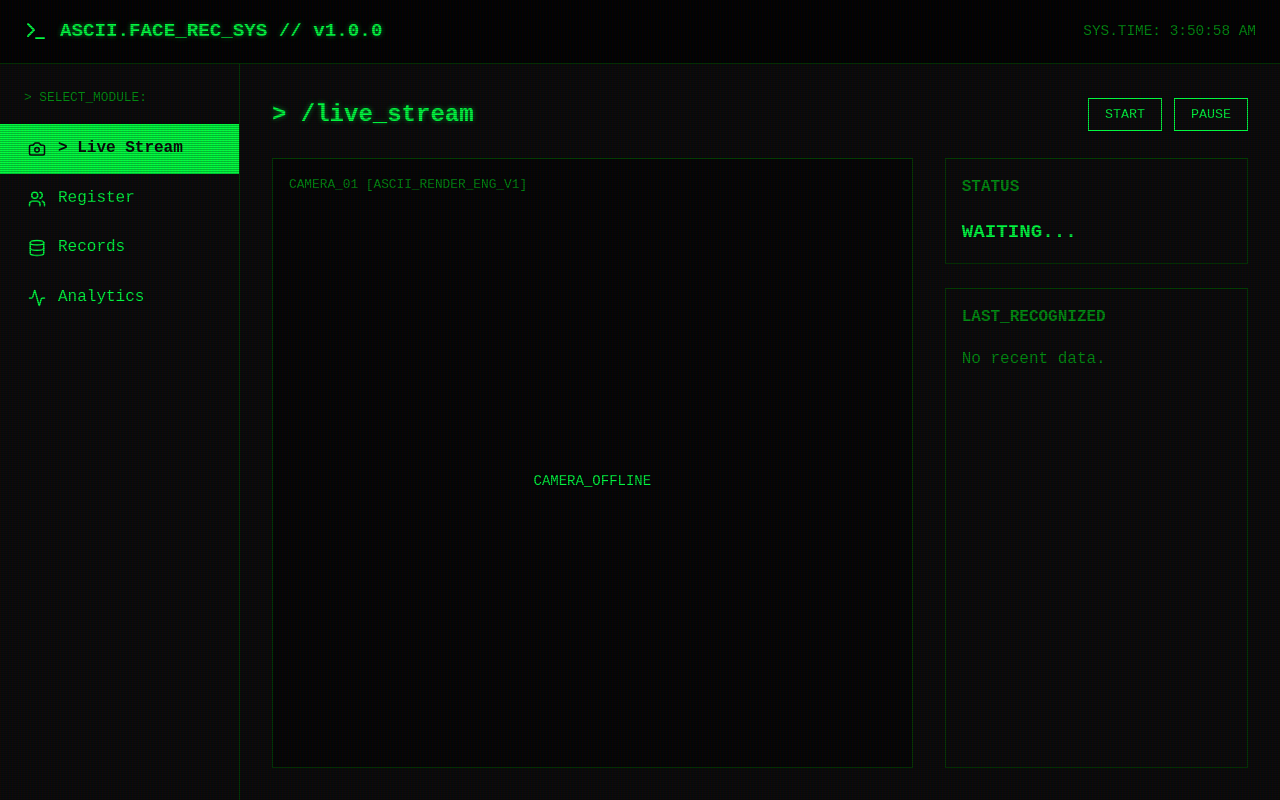
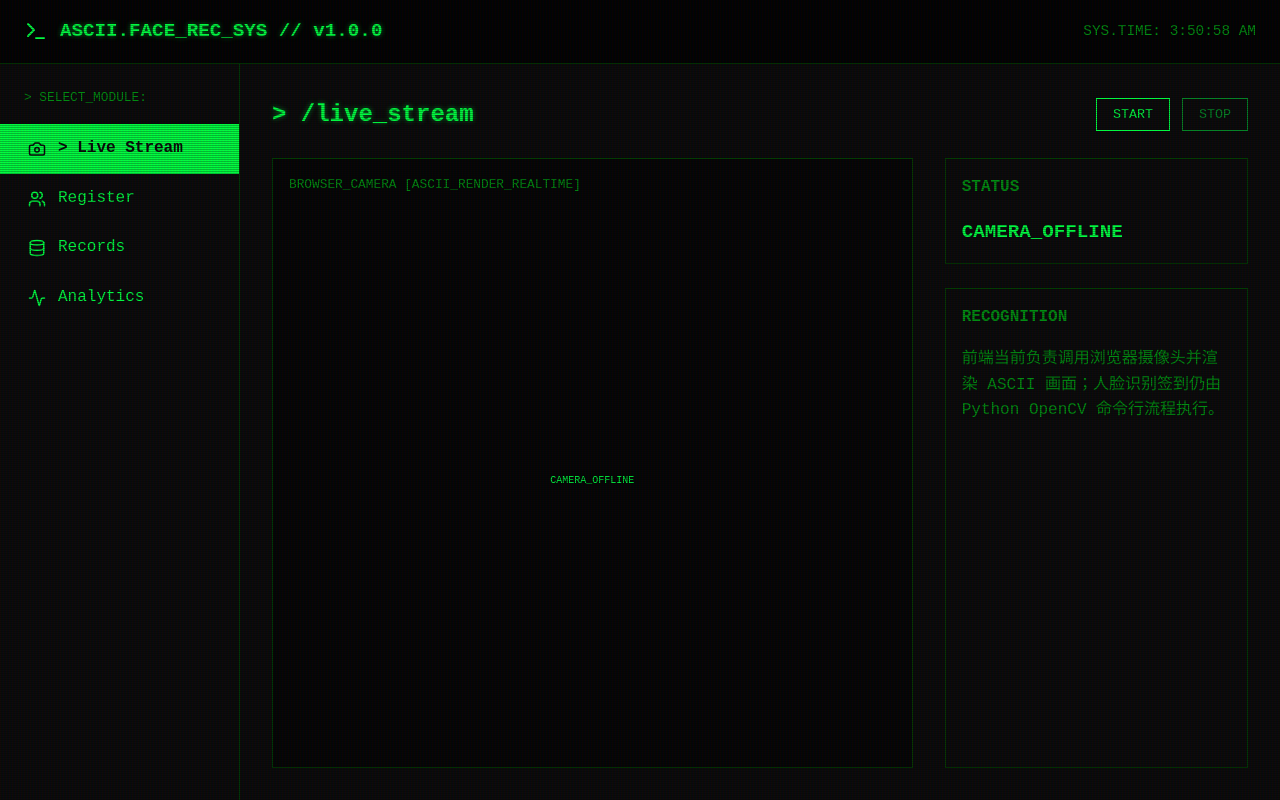
Before and after one commit to TUNTIANHAMMA-2/FinalExams, a React (Vite) app in the folder python-ai-course/frontend/: page /live in a window 1280 px wide. Built offline with nearby package versions, Linux system fonts and the light colour scheme.

Commit message:
Enable browser camera ASCII preview

```diff
--- a/python-ai-course/frontend/src/pages/LiveAttendance.tsx
+++ b/python-ai-course/frontend/src/pages/LiveAttendance.tsx
@@ -1,71 +1,145 @@
-import React, { useState, useEffect } from 'react';
+import React, { useEffect, useRef, useState } from 'react';
 
-const mockAsciiFrames = [
-  `
-  @@@@@@@@@@@@@@@@@@@@
-  @@@@@@@@....@@@@@@@@
-  @@@@@..........@@@@@
-  @@@@....++++....@@@@
-  @@@...++++++++...@@@
-  @@...++++++++++...@@
-  @@...++++++++++...@@
-  @@@...++++++++...@@@
-  @@@@....++++....@@@@
-  @@@@@..........@@@@@
-  @@@@@@@@....@@@@@@@@
-  @@@@@@@@@@@@@@@@@@@@
-  `,
-  `
-  @@@@@@@@@@@@@@@@@@@@
-  @@@@@@@......@@@@@@@
-  @@@@............@@@@
-  @@@......++......@@@
-  @@....++++++++....@@
-  @...++++++++++++...@
-  @...++++++++++++...@
-  @@....++++++++....@@
-  @@@......++......@@@
-  @@@@............@@@@
-  @@@@@@@......@@@@@@@
-  @@@@@@@@@@@@@@@@@@@@
-  `
-];
+const ASCII_CHARS = '@#S%?*+;:,. ';
+const ASCII_WIDTH = 96;
+const FRAME_INTERVAL_MS = 80;
+
+type StreamStatus = 'idle' | 'starting' | 'running' | 'error';
+
+function frameToAscii(video: HTMLVideoElement, canvas: HTMLCanvasElement) {
+  const videoWidth = video.videoWidth;
+  const videoHeight = video.videoHeight;
+
+  if (!videoWidth || !videoHeight) {
+    return 'WAITING_FOR_CAMERA_FRAME';
+  }
+
+  const aspectRatio = videoHeight / videoWidth;
+  const width = ASCII_WIDTH;
+  const height = Math.max(1, Math.round(width * aspectRatio * 0.46));
+  const context = canvas.getContext('2d');
+
+  if (!context) {
+    return 'CANVAS_CONTEXT_UNAVAILABLE';
+  }
+
+  canvas.width = width;
+  canvas.height = height;
+  context.drawImage(video, 0, 0, width, height);
+
+  const { data } = context.getImageData(0, 0, width, height);
+  const lines: string[] = [];
+
+  for (let y = 0; y < height; y += 1) {
+    let line = '';
+    for (let x = 0; x < width; x += 1) {
+      const offset = (y * width + x) * 4;
+      const red = data[offset];
+      const green = data[offset + 1];
+      const blue = data[offset + 2];
+      const brightness = red * 0.299 + green * 0.587 + blue * 0.114;
+      const charIndex = Math.min(
+        ASCII_CHARS.length - 1,
+        Math.floor((brightness / 255) * (ASCII_CHARS.length - 1)),
+      );
+      line += ASCII_CHARS[charIndex];
+    }
+    lines.push(line);
+  }
+
+  return lines.join('\n');
+}
 
 const LiveAttendance: React.FC = () => {
-  const [frameIndex, setFrameIndex] = useState(0);
-  const [isRunning, setIsRunning] = useState(false);
-  const [status, setStatus] = useState<'idle' | 'recognizing' | 'success' | 'unknown'>('idle');
-  const [recognizedUser, setRecognizedUser] = useState<string | null>(null);
+  const videoRef = useRef<HTMLVideoElement | null>(null);
+  const canvasRef = useRef<HTMLCanvasElement | null>(null);
+  const streamRef = useRef<MediaStream | null>(null);
+  const intervalRef = useRef<number | null>(null);
+
+  const [status, setStatus] = useState<StreamStatus>('idle');
+  const [asciiFrame, setAsciiFrame] = useState('CAMERA_OFFLINE');
+  const [errorMessage, setErrorMessage] = useState('');
+
+  const stopCamera = () => {
+    if (intervalRef.current !== null) {
+      window.clearInterval(intervalRef.current);
+      intervalRef.current = null;
+    }
+
+    streamRef.current?.getTracks().forEach((track) => track.stop());
+    streamRef.current = null;
+
+    if (videoRef.current) {
+      videoRef.current.srcObject = null;
+    }
+
+    setStatus('idle');
+    setAsciiFrame('CAMERA_OFFLINE');
+  };
+
+  const startCamera = async () => {
+    if (!navigator.mediaDevices?.getUserMedia) {
+      setStatus('error');
+      setErrorMessage('当前浏览器不支持摄像头 API');
+      return;
+    }
+
+    try {
+      setStatus('starting');
+      setErrorMessage('');
+
+      const stream = await navigator.mediaDevices.getUserMedia({
+        video: {
+          width: { ideal: 640 },
+          height: { ideal: 480 },
+          facingMode: 'user',
+        },
+        audio: false,
+      });
+
+      streamRef.current = stream;
+
+      if (!videoRef.current || !canvasRef.current) {
+        throw new Error('视频渲染节点未初始化');
+      }
+
+      videoRef.current.srcObject = stream;
+      await videoRef.current.play();
+
+      setStatus('running');
+      intervalRef.current = window.setInterval(() => {
+        if (videoRef.current && canvasRef.current) {
+          setAsciiFrame(frameToAscii(videoRef.current, canvasRef.current));
+        }
+      }, FRAME_INTERVAL_MS);
+    } catch (error) {
+      stopCamera();
+      setStatus('error');
+      setErrorMessage(error instanceof Error ? error.message : '摄像头启动失败');
+    }
+  };
 
   useEffect(() => {
-    let interval: ReturnType<typeof setInterval>;
-    if (isRunning) {
-      interval = setInterval(() => {
-        setFrameIndex((prev) => (prev + 1) % mockAsciiFrames.length);
+    return () => stopCamera();
+  }, []);
 
-        // Mock recognition logic
-        if (Math.random() > 0.9) {
-           setStatus('success');
-           setRecognizedUser('张三 (2026001)');
-        } else if (Math.random() > 0.95) {
-           setStatus('unknown');
-           setRecognizedUser(null);
-        } else if (status !== 'success' && status !== 'unknown') {
-           setStatus('recognizing');
-           setRecognizedUser(null);
-        }
-      }, 500);
-    }
-    return () => clearInterval(interval);
-  }, [isRunning, status]);
+  const statusLabel = {
+    idle: 'CAMERA_OFFLINE',
+    starting: 'REQUESTING_CAMERA',
+    running: 'CAMERA_STREAMING',
+    error: 'CAMERA_ERROR',
+  }[status];
 
   return (
     <div style={{ display: 'flex', flexDirection: 'column', height: '100%' }}>
+      <video ref={videoRef} playsInline muted style={{ display: 'none' }} />
+      <canvas ref={canvasRef} style={{ display: 'none' }} />
+
       <div style={{ marginBottom: '24px', display: 'flex', justifyContent: 'space-between', alignItems: 'center' }}>
         <h2 className="glow" style={{ margin: 0 }}>&gt; /live_stream</h2>
         <div style={{ display: 'flex', gap: '12px' }}>
-          <button onClick={() => { setIsRunning(true); setStatus('idle'); }}>Start</button>
-          <button onClick={() => setIsRunning(false)}>Pause</button>
+          <button onClick={startCamera} disabled={status === 'starting' || status === 'running'}>Start</button>
+          <button onClick={stopCamera} disabled={status === 'idle'}>Stop</button>
         </div>
       </div>
 
@@ -76,23 +150,26 @@ const LiveAttendance: React.FC = () => {
           padding: '16px',
           display: 'flex',
           flexDirection: 'column',
-          backgroundColor: '#050505'
+          backgroundColor: '#050505',
+          overflow: 'hidden',
         }}>
           <div style={{ marginBottom: '16px', color: 'var(--text-dim)', fontSize: '0.8rem' }}>
-            CAMERA_01 [ASCII_RENDER_ENG_V1]
+            BROWSER_CAMERA [ASCII_RENDER_REALTIME]
           </div>
-          <div style={{
+          <pre style={{
             flex: 1,
             display: 'flex',
             alignItems: 'center',
             justifyContent: 'center',
-            fontSize: '14px',
-            lineHeight: '1.2',
+            fontSize: '10px',
+            lineHeight: '1',
             whiteSpace: 'pre',
-            fontFamily: 'var(--font-mono)'
+            fontFamily: 'var(--font-mono)',
+            overflow: 'hidden',
+            color: 'var(--text-color)',
           }}>
-            {isRunning ? mockAsciiFrames[frameIndex] : 'CAMERA_OFFLINE'}
-          </div>
+            {asciiFrame}
+          </pre>
         </div>
 
         <div style={{ flex: 1, display: 'flex', flexDirection: 'column', gap: '24px' }}>
@@ -101,24 +178,21 @@ const LiveAttendance: React.FC = () => {
             <div style={{
               fontSize: '1.2rem',
               fontWeight: 'bold',
-              color: status === 'success' ? 'var(--accent-color)' : status === 'unknown' ? 'var(--error-color)' : 'var(--text-color)'
+              color: status === 'error' ? 'var(--error-color)' : 'var(--text-color)',
             }}>
-              {status === 'idle' && 'WAITING...'}
-              {status === 'recognizing' && 'RECOGNIZING...'}
-              {status === 'success' && 'SIGN-IN SUCCESS'}
-              {status === 'unknown' && 'UNRECOGNIZED'}
+              {statusLabel}
             </div>
           </div>
 
           <div style={{ border: '1px solid var(--border-color)', padding: '16px', flex: 1 }}>
-            <h3 style={{ fontSize: '1rem', marginBottom: '16px', color: 'var(--text-dim)' }}>LAST_RECOGNIZED</h3>
-            {status === 'success' && recognizedUser ? (
-              <div>
-                <div style={{ fontSize: '1.5rem', marginBottom: '8px' }} className="glow">{recognizedUser}</div>
-                <div style={{ color: 'var(--text-dim)' }}>TIME: {new Date().toLocaleTimeString()}</div>
+            <h3 style={{ fontSize: '1rem', marginBottom: '16px', color: 'var(--text-dim)' }}>RECOGNITION</h3>
+            <div style={{ color: 'var(--text-dim)' }}>
+              前端当前负责调用浏览器摄像头并渲染 ASCII 画面；人脸识别签到仍由 Python OpenCV 命令行流程执行。
+            </div>
+            {errorMessage && (
+              <div style={{ marginTop: '16px', color: 'var(--error-color)' }}>
+                ERROR: {errorMessage}
               </div>
-            ) : (
-              <div style={{ color: 'var(--text-dim)' }}>No recent data.</div>
             )}
           </div>
         </div>
```
Also changed, not shown: 1 other file (tests, documents, lock files or other folders).
